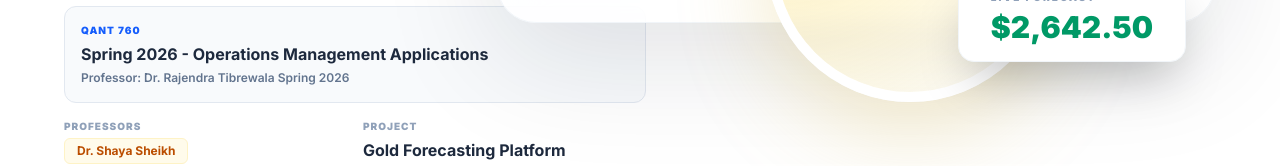
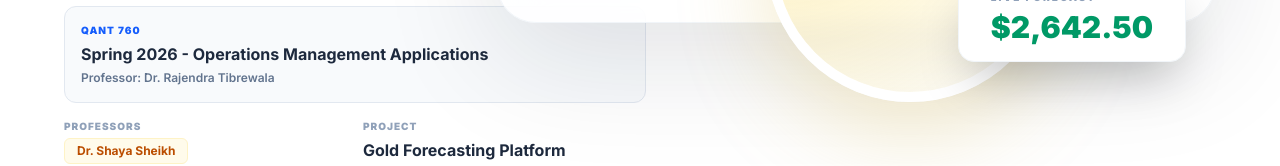
Before and after one commit to rathee000001/nyit-gold-intelligence-2026, a Next.js app: page / in a window 1280 px wide. Shown: the part 977-1143 px from the top of the page. Built offline with nearby package versions, Linux system fonts and the light colour scheme.

Commit message:
Remove duplicate 'Spring 2026' text

```diff
--- a/src/app/page.tsx
+++ b/src/app/page.tsx
@@ -164,7 +164,7 @@ export default function HomePage() {
                     </span>
                     <span className="mt-1 block text-xs font-semibold text-slate-500">
                      Professor: Dr. Rajendra Tibrewala
-                      Spring 2026
+
                     </span>
                   </div>
                 </div>
```
